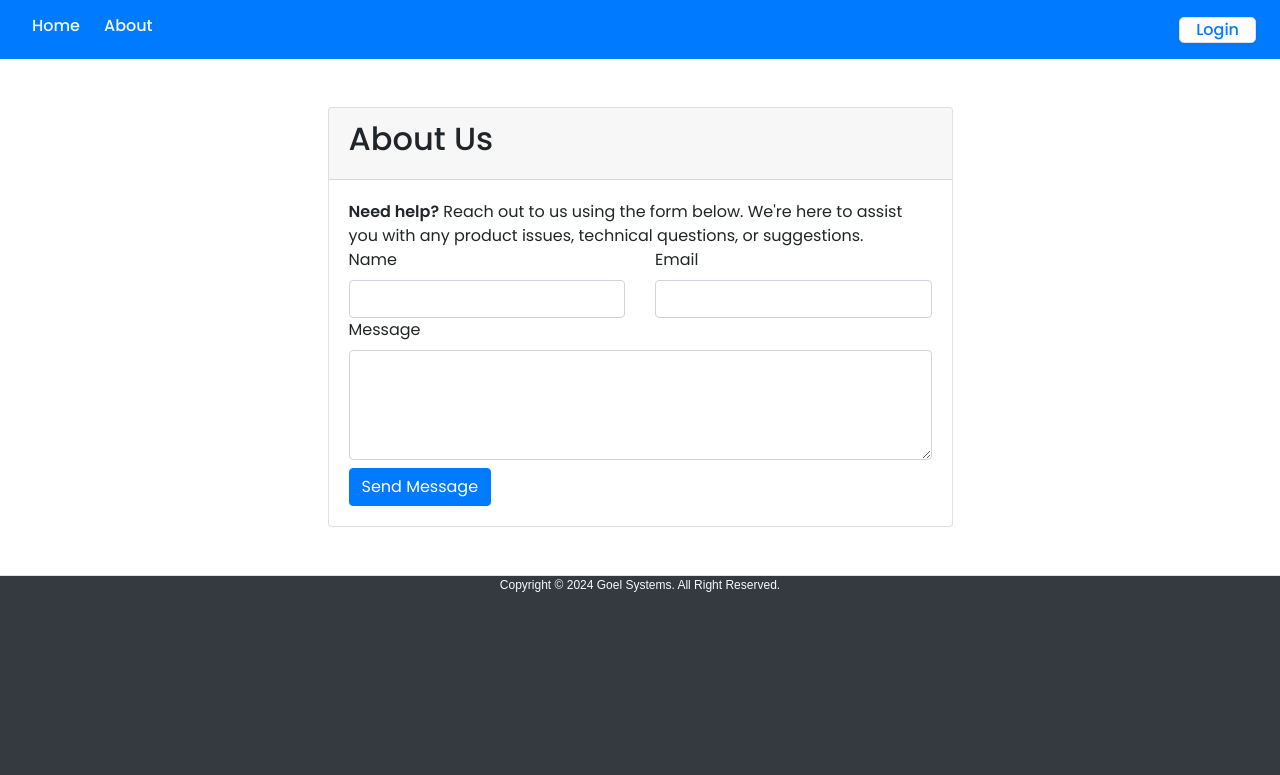
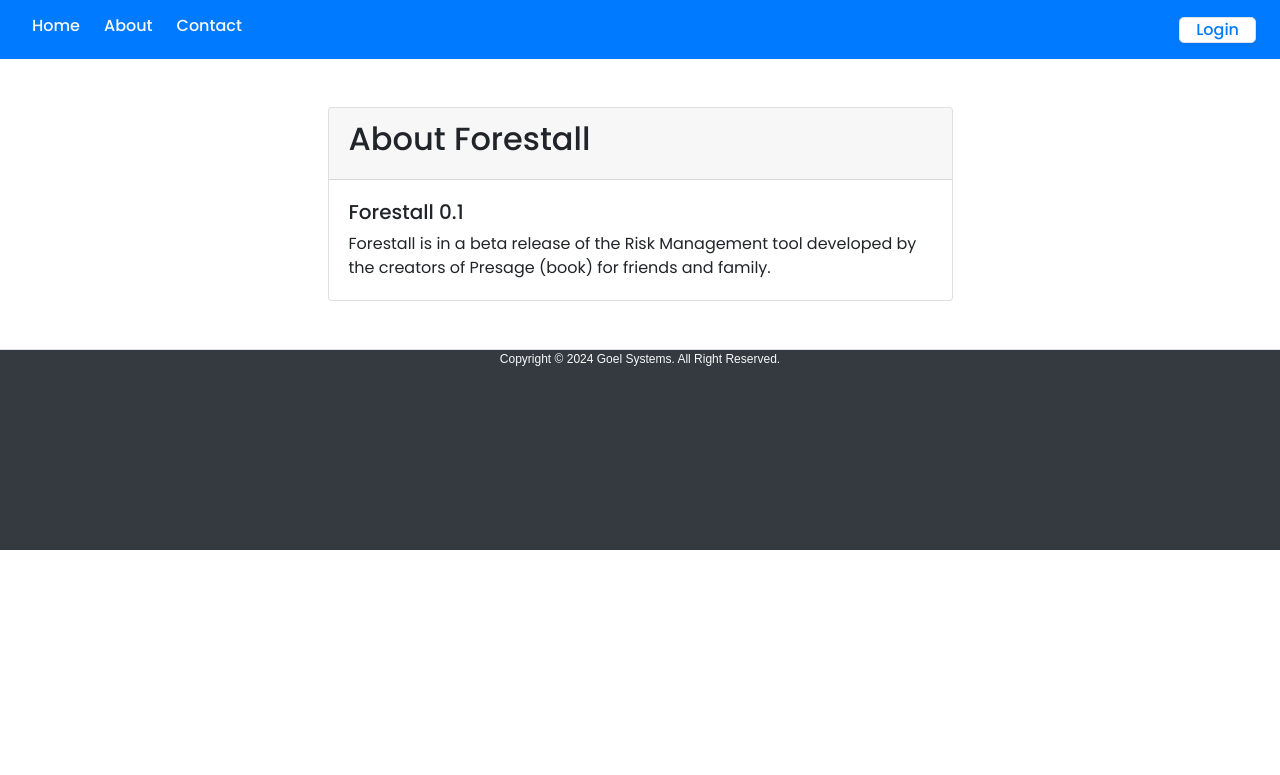
Before and after one commit to goelsys/forestall, a Django app: page /about in a window 1280 px wide. Shown: the top 775 px of the page. Run offline with Django 3.2, Linux system fonts and the light colour scheme; some libraries are stand-ins or nearby versions.

Commit message:
verious add button add contact etc

```diff
--- a/core/urls.py
+++ b/core/urls.py
@@ -4,6 +4,7 @@ from . import views
 urlpatterns = [
     path('', views.Home, name='home'),
     path('about', views.about, name='about'),
+    path('contact', views.contact, name='contact'),
     path('register/', views.RegisterView, name='register'),
     path('login/', views.LoginView, name='loginview'),
     path('logout/', views.LogoutView, name='logout'),
--- a/core/views.py
+++ b/core/views.py
@@ -37,6 +37,32 @@ def about(request):
         return render(request, 'thanks.html')
 
     return render(request, 'about.html')
+
+
+def contact(request):
+    if request.method == 'POST':
+        name = request.POST.get('name')
+        email = request.POST.get('email')
+        message = request.POST.get('message')
+
+        # Send an email
+        subject = 'Contact Form Submission'
+        message = f'Name: {name}\nEmail: {email}\nMessage: {message}'
+        # send_mail(subject, message, settings.EMAIL_HOST_USER,[email])
+
+        email_message = EmailMessage(
+                subject, message,
+                settings.EMAIL_HOST_USER,
+                [settings.EMAIL_HOST_USER]
+            )
+
+        email_message.fail_silently = True
+        email_message.send()
+
+        # Redirect to a thank you page or display a success message
+        return render(request, 'thanks.html')
+
+    return render(request, 'contact.html')
 
 def RegisterView(request):
 
--- a/risk/urls.py
+++ b/risk/urls.py
@@ -12,6 +12,7 @@ urlpatterns = [
     path('projects/<int:project_id>/add_risk/', views.add_risk, name='add_risk'),
     path('risks/<int:pk>/edit/', views.EditRiskView.as_view(), name='edit_risk'),
     path('risks/<int:project_id>/<int:risk_id>/', views.RiskView, name='risk'),
+    path('risks/<int:project_id>/<int:risk_id>/delete/', views.delete_risk, name='delete_risk'),
     path('risks/<int:project_id>/<int:risk_id>/print', views.export_pdf, name='export_pdf'),
 
 ]
--- a/static/css/style.css
+++ b/static/css/style.css
@@ -131,3 +131,9 @@ input[type="submit"]:hover {
 .signup_link a:hover {
     text-decoration: underline;
 }
+
+.delete-icon {
+    width: 20px;
+    height: 20px;
+    margin-right: 5px;
+}
--- a/templates/about.html
+++ b/templates/about.html
@@ -2,7 +2,7 @@
 {% load static %}
 
 {% block title %}
-- About us
+- About Forestall
 {% endblock title%}
 
 {% block content %}
@@ -11,30 +11,13 @@
     <div class="col-md-6">
         <div class="card">
             <div class="card-header">
-                <h2>About Us</h2>
+                <h2>About Forestall</h2>
             </div>
             <div class="card-body">
-                <b>Need help?</b> Reach out to us using the form below. We're here to assist you with any product
-                issues, technical questions, or suggestions. <br>
+                <h5>Forestall 0.1</h5>
+                Forestall is in a beta release of the Risk Management tool developed by the creators of Presage (book)
+                for friends and family. <br>
 
-                <form action="" method="post" class="row g-3">
-                    {% csrf_token %}
-                    <div class="col-md-6">
-                        <label for="name" class="form-label">Name</label>
-                        <input type="text" name="name" class="form-control" id="name" required>
-                    </div>
-                    <div class="col-md-6">
-                        <label for="email" class="form-label">Email</label>
-                        <input type="email" name="email" class="form-control" id="email" required>
-                    </div>
-                    <div class="col-12">
-                        <label for="message" class="form-label">Message</label>
-                        <textarea name="message" class="form-control" id="message" rows="4" required></textarea>
-                    </div>
-                    <div class="mt-2 col-12">
-                        <button type="submit" class="btn btn-primary">Send Message</button>
-                    </div>
-                </form>
             </div>
         </div>
     </div>
--- a/templates/base.html
+++ b/templates/base.html
@@ -54,6 +54,9 @@
                             <li class="nav-item pl-2">
                                 <a class="nav-link text-light h6" href="{% url 'about' %}">About</a>
                             </li>
+                            <li class="nav-item pl-2">
+                                <a class="nav-link text-light h6" href="{% url 'contact' %}">Contact</a>
+                            </li>
                             <!-- Add more navigation links as needed -->
                             {% if user.is_authenticated %}
                             <li class="nav-item pl-2">
--- a/templates/risk.html
+++ b/templates/risk.html
@@ -112,6 +112,9 @@
         <tr>
             <td colspan="2">
                 <a href="{% url 'export_pdf' project_id risk.id %}" class="btn btn-secondary">Export to PDF</a>
+                &lt; Functionality not working currently. <br>
+                <a href="{% url 'delete_risk' project_id risk.id %}" class="btn btn-danger">Delete This Risk</a> &lt;
+                This is irreversible.
             </td>
         </tr>
     </table>
--- a/templates/risks.html
+++ b/templates/risks.html
@@ -49,6 +49,7 @@
                         <th>Impact</th>
                         <th>Escalation</th>
                         <th>Last Updated</th>
+                        <th>Unwise</th>
                     </tr>
                     {% for risk in risks %}
                     <tr>
@@ -65,6 +66,10 @@
                         <td>{{ risk.impact }}</td>
                         <td>{{ risk.escalated }}</td>
                         <td>{{ risk.date_last_updated }}</td>
+                        <td>
+                            <a href="{% url 'delete_risk' project.id risk.id %}"><img
+                                    src="{% static 'img/trashcan.png' %}" alt="Delete Risk" class="delete-icon"></a>
+                        </td>
                     </tr>
                     {% endfor %}
                 </table>
```
Also changed, not shown: risk/views.py (+13 -0 lines), static/img/trashcan.png (added), 2 other files.
